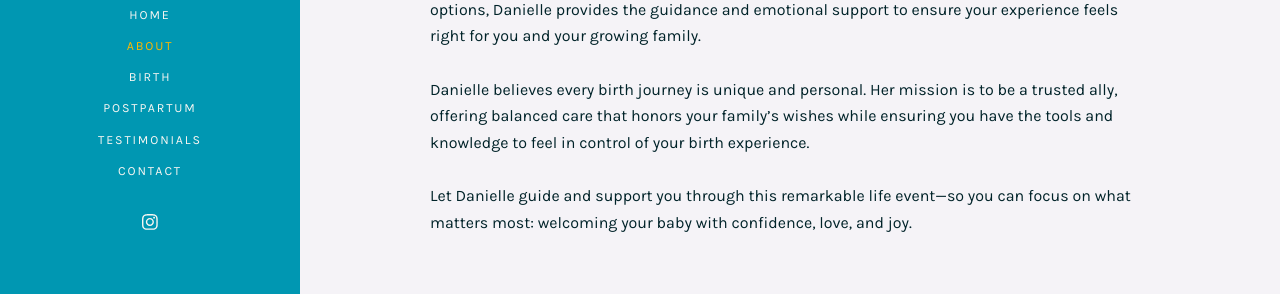
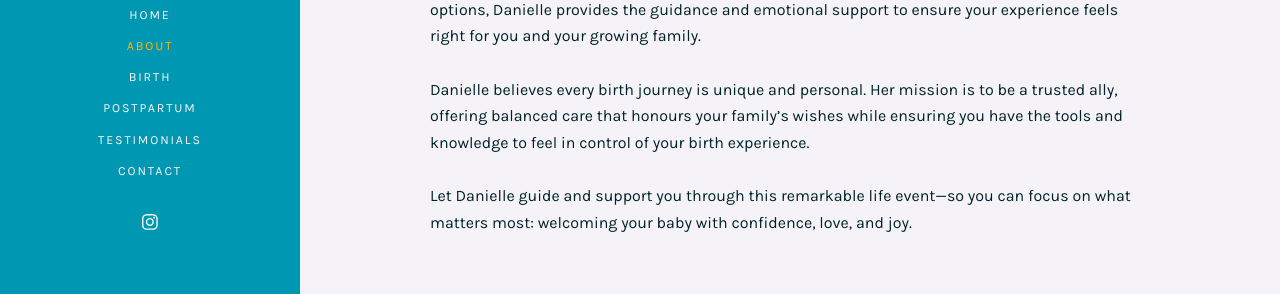
Before and after one commit to mch3rry/mypage, a Jekyll site: the page built from about.md, in a window 1280 px wide and 900 px high, scrolled down 567 px. Shown: the part 180-474 px from the top of the window. Built offline with Jekyll 4.4.1, drawn with Linux system fonts in a browser that asks for light colours.

Commit message:
Update about.md

```diff
--- a/about.md
+++ b/about.md
@@ -49,7 +49,7 @@ title: "Meet Danielle McEachern"
 
 <p>What sets Danielle apart is her unique combination of heartfelt care and scientific insight. With a background in neurobiology, she brings a curious, thoughtful approach to her practice. This foundation allows her to stay current with evidence-based practices while appreciating the natural and cultural aspects of childbirth. Whether you are preparing for a natural birth or exploring other options, Danielle provides the guidance and emotional support to ensure your experience feels right for you and your growing family.</p>
 
-<p>Danielle believes every birth journey is unique and personal. Her mission is to be a trusted ally, offering balanced care that honors your family’s wishes while ensuring you have the tools and knowledge to feel in control of your birth experience.</p>
+<p>Danielle believes every birth journey is unique and personal. Her mission is to be a trusted ally, offering balanced care that honours your family’s wishes while ensuring you have the tools and knowledge to feel in control of your birth experience.</p>
 
 <p>Let Danielle guide and support you through this remarkable life event—so you can focus on what matters most: welcoming your baby with confidence, love, and joy.</p>
 
```
